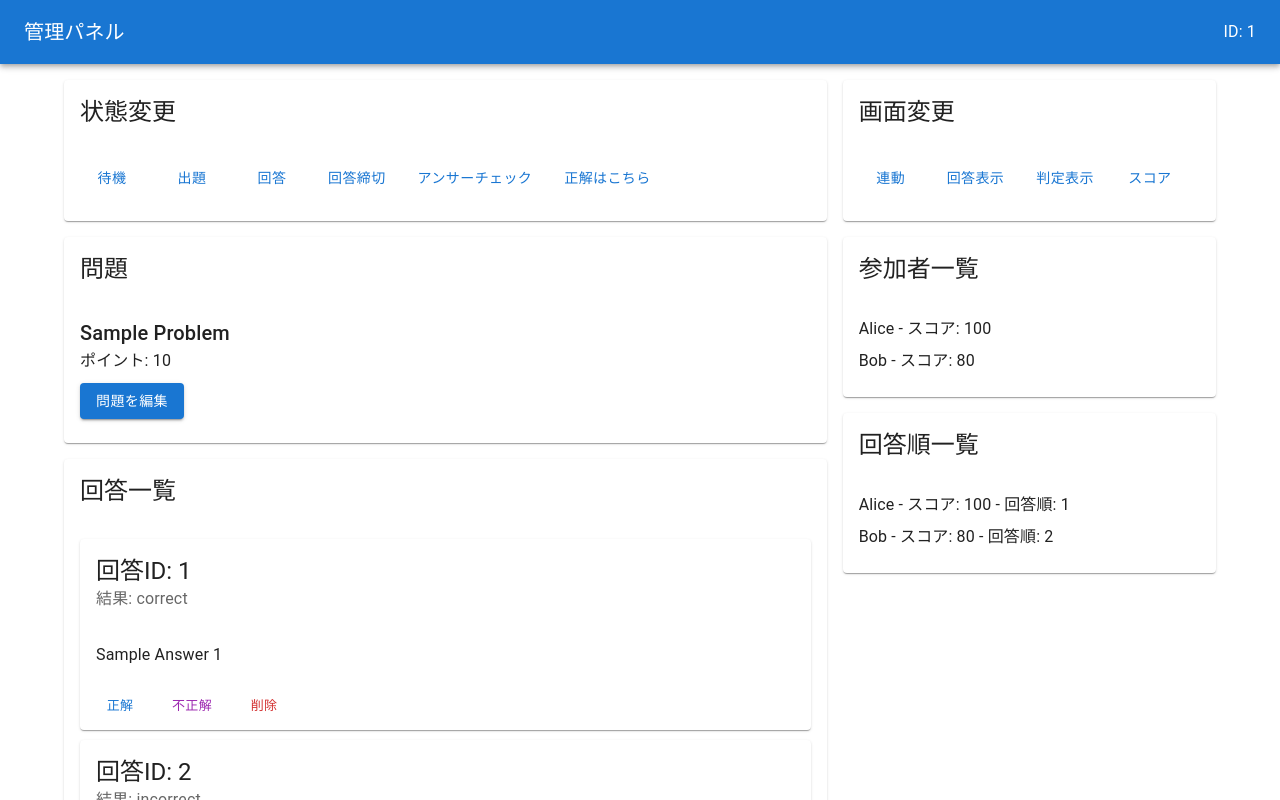
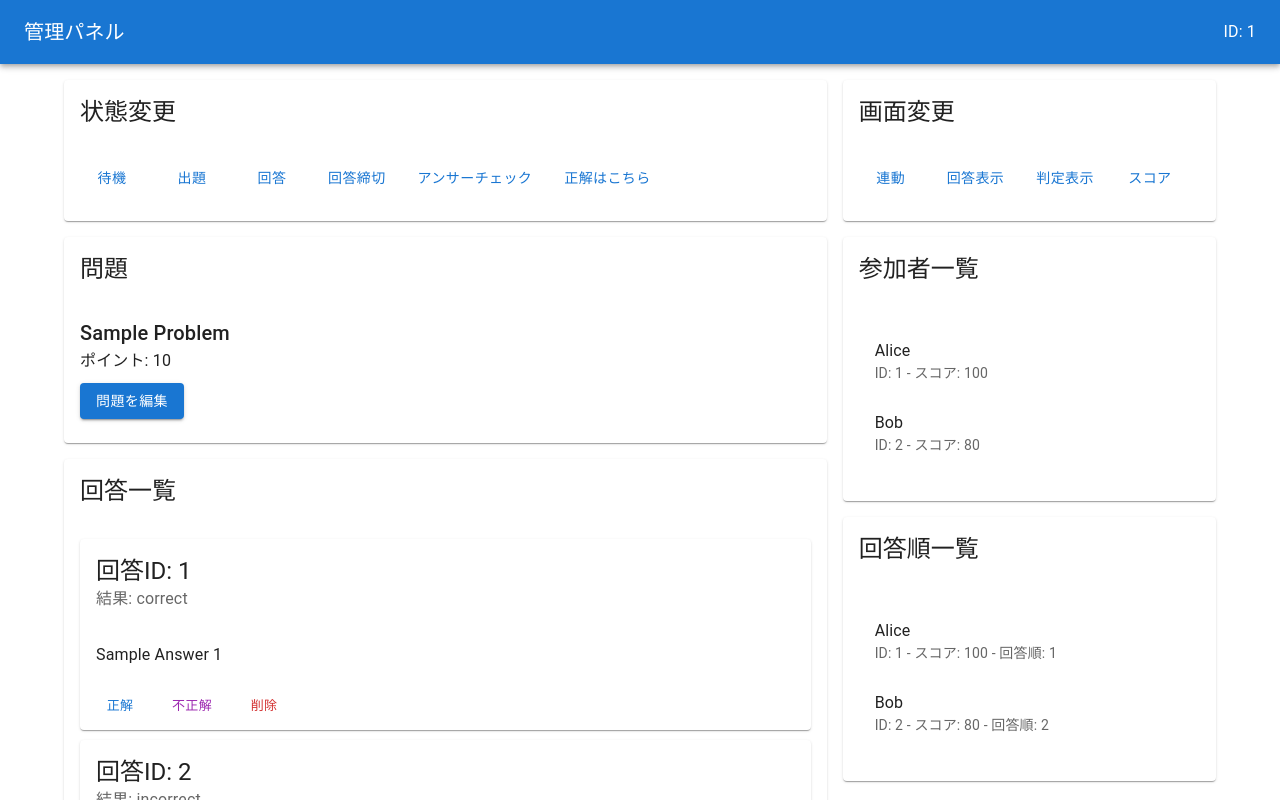
Before and after one commit to hal-shu-sato/quiz-web-system, a Next.js app: page /admin/1 in a window 1280 px wide. Shown: the top 800 px of the page. Built offline with nearby package versions, Linux system fonts and the light colour scheme; what @mui/material-nextjs would draw is missing.

Commit message:
Refactor AnswerOrderList and ParticipantList components to use List and ListItem for improved structure and readability

```diff
--- a/src/app/admin/[id]/_components/AnswerOrderList.tsx
+++ b/src/app/admin/[id]/_components/AnswerOrderList.tsx
@@ -2,8 +2,9 @@ import {
   Card,
   CardContent,
   CardHeader,
-  Stack,
-  Typography,
+  List,
+  ListItem,
+  ListItemText,
 } from '@mui/material';
 
 export default function AnswerOrderList({
@@ -20,14 +21,16 @@ export default function AnswerOrderList({
     <Card>
       <CardHeader title="回答順一覧" />
       <CardContent>
-        <Stack spacing={1}>
+        <List>
           {participants.map((participant) => (
-            <Typography key={participant.id}>
-              {participant.name} - スコア: {participant.score} - 回答順:{' '}
-              {participant.answerOrder}
-            </Typography>
+            <ListItem key={participant.id}>
+              <ListItemText
+                primary={participant.name}
+                secondary={`ID: ${participant.id} - スコア: ${participant.score} - 回答順: ${participant.answerOrder}`}
+              />
+            </ListItem>
           ))}
-        </Stack>
+        </List>
       </CardContent>
     </Card>
   );
--- a/src/app/admin/[id]/_components/ParticipantList.tsx
+++ b/src/app/admin/[id]/_components/ParticipantList.tsx
@@ -2,8 +2,9 @@ import {
   Card,
   CardContent,
   CardHeader,
-  Stack,
-  Typography,
+  List,
+  ListItem,
+  ListItemText,
 } from '@mui/material';
 
 export default function ParticipantList({
@@ -19,13 +20,16 @@ export default function ParticipantList({
     <Card>
       <CardHeader title="参加者一覧" />
       <CardContent>
-        <Stack spacing={1}>
+        <List>
           {participants.map((participant) => (
-            <Typography key={participant.id}>
-              {participant.name} - スコア: {participant.score}
-            </Typography>
+            <ListItem key={participant.id}>
+              <ListItemText
+                primary={participant.name}
+                secondary={`ID: ${participant.id} - スコア: ${participant.score}`}
+              />
+            </ListItem>
           ))}
-        </Stack>
+        </List>
       </CardContent>
     </Card>
   );
```
